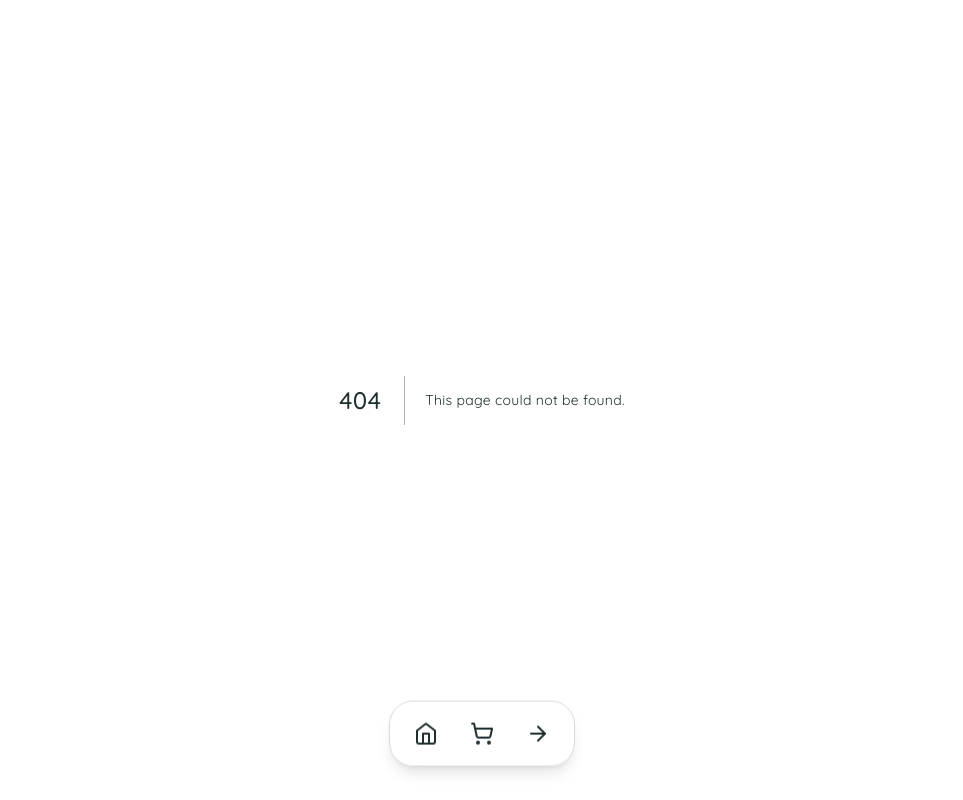
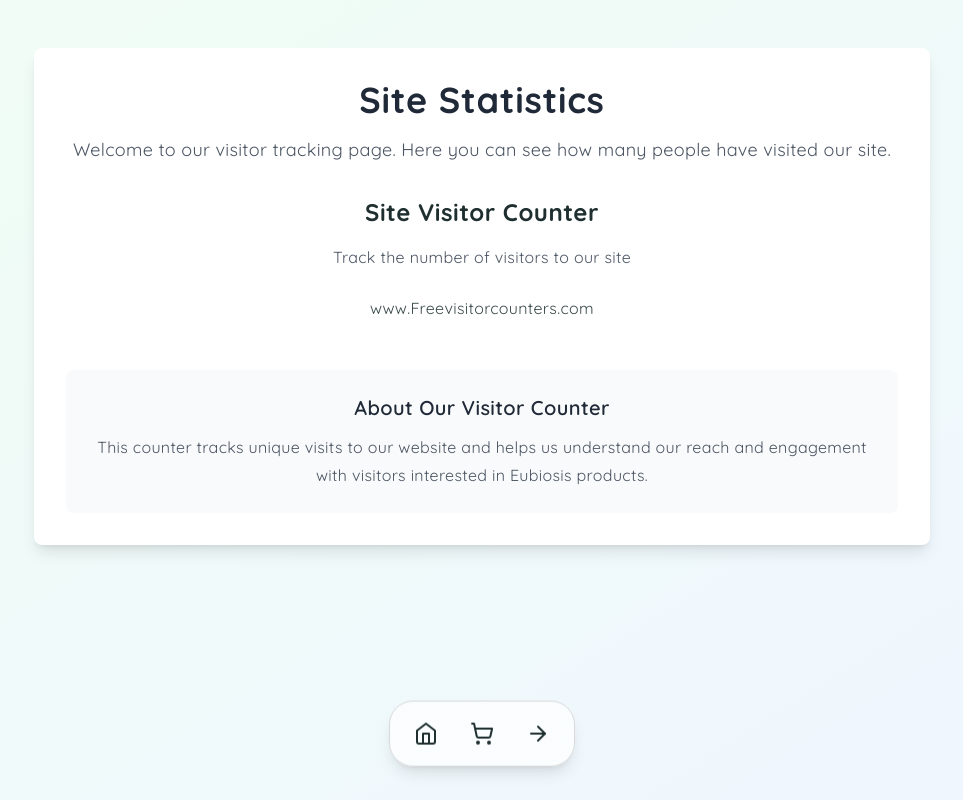
Before and after one commit to coastlinevibe/eubiosis, a Next.js app: page /visits in a window 1280 px wide. Before the commit this address had no page. Shown: the whole page, without its empty margins (158-1121 px from the left). Built offline with nearby package versions, Linux system fonts and the light colour scheme.

Commit message:
added vvisitor counter

```diff
--- /dev/null
+++ b/app/visits/page.tsx
@@ -0,0 +1,42 @@
+import VisitorCounter from '@/components/VisitorCounter'
+import type { Metadata } from 'next'
+
+export const metadata: Metadata = {
+  title: 'Site Visits - Eubiosis',
+  description: 'View the number of visitors to our site',
+}
+
+export default function VisitsPage() {
+  return (
+    <div className="min-h-screen bg-gradient-to-br from-green-50 to-blue-50 py-12 px-4">
+      <div className="max-w-4xl mx-auto">
+        <div className="bg-white rounded-lg shadow-lg p-8">
+          <div className="text-center mb-8">
+            <h1 className="text-4xl font-bold text-gray-800 mb-4">
+              Site Statistics
+            </h1>
+            <p className="text-lg text-gray-600">
+              Welcome to our visitor tracking page. Here you can see how many people have visited our site.
+            </p>
+          </div>
+
+          <div className="flex justify-center">
+            <VisitorCounter />
+          </div>
+
+          <div className="mt-12 text-center">
+            <div className="bg-gray-50 rounded-lg p-6">
+              <h3 className="text-xl font-semibold text-gray-800 mb-3">
+                About Our Visitor Counter
+              </h3>
+              <p className="text-gray-600">
+                This counter tracks unique visits to our website and helps us understand
+                our reach and engagement with visitors interested in Eubiosis products.
+              </p>
+            </div>
+          </div>
+        </div>
+      </div>
+    </div>
+  )
+}
--- /dev/null
+++ b/components/VisitorCounter.tsx
@@ -0,0 +1,26 @@
+'use client'
+
+export default function VisitorCounter() {
+  const counterHTML = `
+    <a href='http://www.freevisitorcounters.com'>www.Freevisitorcounters.com</a>
+    <script type='text/javascript' src='https://www.freevisitorcounters.com/auth.php?id=6a366a2b8572c5ead32f6bddd9d1e000b56d9971'></script>
+    <script type="text/javascript" src="https://www.freevisitorcounters.com/en/home/counter/1469322/t/1"></script>
+  `
+
+  return (
+    <div className="visitor-counter-container">
+      <div className="text-center">
+        <h2 className="text-2xl font-bold mb-4">Site Visitor Counter</h2>
+        <p className="text-gray-600 mb-6">
+          Track the number of visitors to our site
+        </p>
+
+        {/* Exact implementation as provided */}
+        <div
+          className="flex justify-center flex-col items-center"
+          dangerouslySetInnerHTML={{ __html: counterHTML }}
+        />
+      </div>
+    </div>
+  )
+}
```
